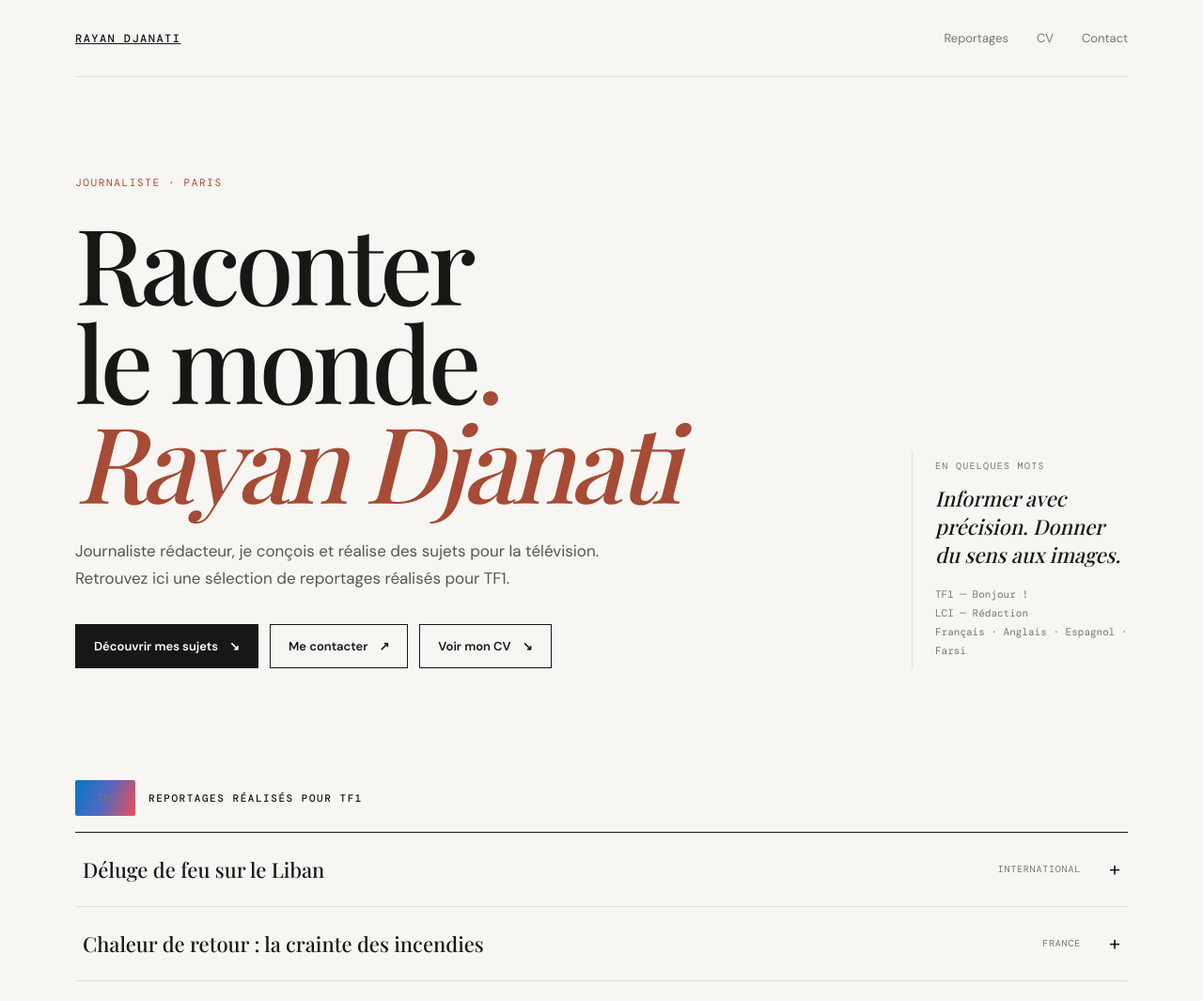
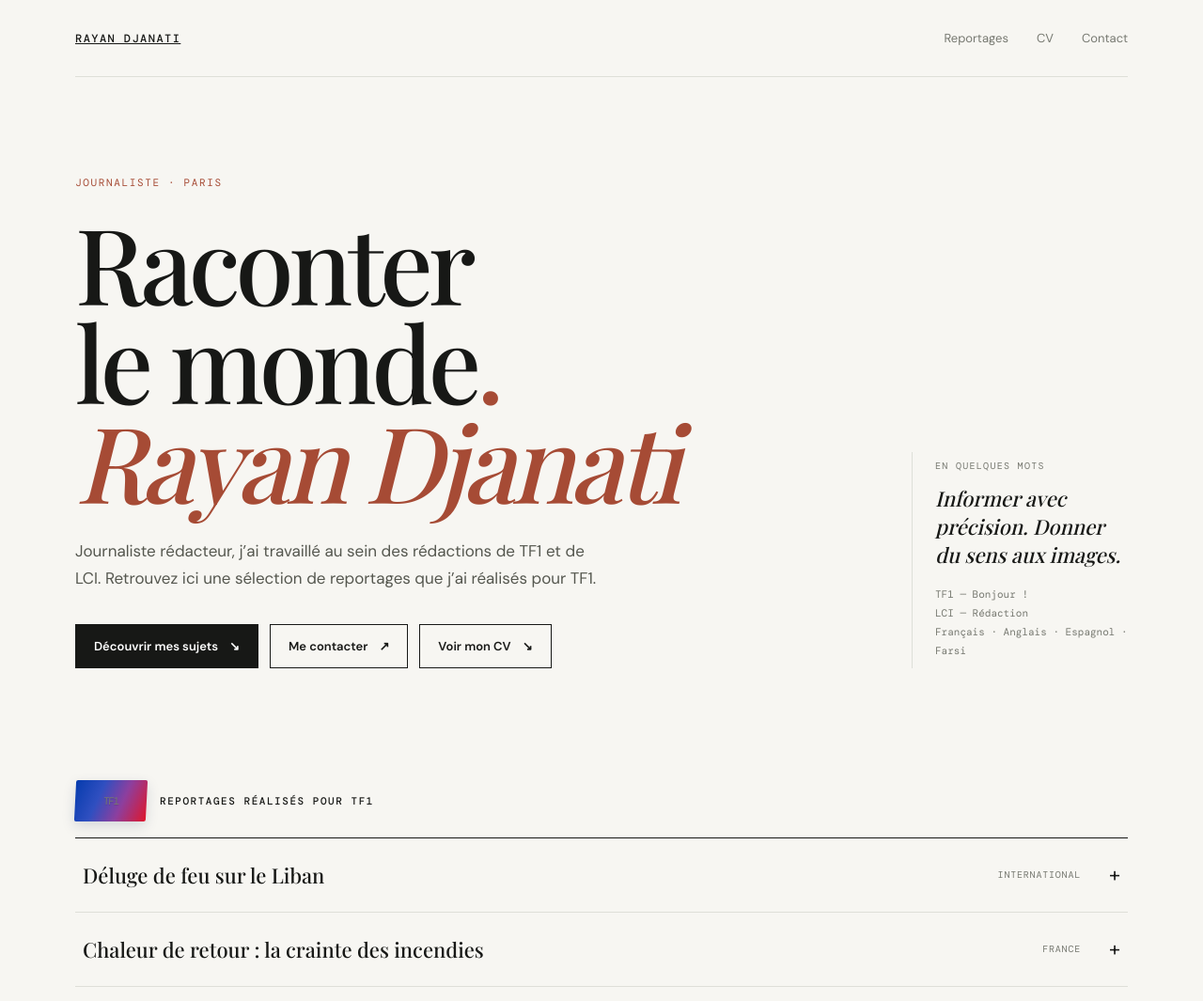
Before and after one commit to rayandjanati/portfolio, a plain HTML site: page index.html in a window 1280 px wide. Shown: the top 1065 px of the page at 94% size. Drawn offline with nearby package versions, Linux system fonts and the light colour scheme; a web font is replaced by a local one.

Commit message:
Clarify TF1 reportage experience and refine branding

```diff
--- a/index.html
+++ b/index.html
@@ -35,7 +35,7 @@ h1 em{font-weight:500;color:var(--accent)}
 .hero-aside p{font:italic 22px/1.35 'Playfair Display';margin-top:14px}
 .hero-aside small{display:block;margin-top:18px;font:11px 'DM Mono';color:var(--muted);line-height:1.8}
 .section-head{display:flex;align-items:end;justify-content:space-between;padding:17px 0;border-bottom:1px solid var(--ink);margin-top:10px}
-.section-head h2{font:500 11px 'DM Mono';letter-spacing:.14em;text-transform:uppercase}.section-brand{display:flex;align-items:center;gap:14px}.tf1-mark{display:inline-flex;align-items:center;justify-content:center;width:64px;height:38px;flex:0 0 64px;border-radius:2px;background:linear-gradient(110deg,#0876c9 0%,#5368bd 50%,#ed4e55 100%);color:#fff;font:700 23px/1 'DM Sans';letter-spacing:-.09em;box-shadow:none}
+.section-head h2{font:500 11px 'DM Mono';letter-spacing:.14em;text-transform:uppercase}.section-brand{display:flex;align-items:center;gap:14px}.tf1-mark{display:inline-flex;align-items:center;justify-content:center;width:76px;height:44px;flex:0 0 76px;border-radius:2px;background:linear-gradient(112deg,#063cae 0%,#304fc0 34%,#8d3f9e 64%,#df172c 100%);color:#fff;font:900 27px/1 Arial,sans-serif;letter-spacing:-.11em;text-shadow:0 1px 1px #0002;box-shadow:0 5px 14px #182d5526;transform:skew(-3deg)}
 .section-head span{font:11px 'DM Mono';color:var(--muted)}
 .rundown{border-bottom:1px solid var(--line)}
 .item{border-bottom:1px solid var(--line)}
@@ -80,7 +80,7 @@ footer{padding:22px 0;display:flex;justify-content:space-between;color:var(--mut
 <div>
 <div class="kicker">Journaliste · Paris</div>
 <h1>Raconter<br>le monde<span style="color:var(--accent)">.</span><br><em>Rayan Djanati</em></h1>
-<p class="intro">Journaliste rédacteur, je conçois et réalise des sujets pour la télévision. Retrouvez ici une sélection de reportages réalisés pour TF1.</p>
+<p class="intro">Journaliste rédacteur, j’ai travaillé au sein des rédactions de TF1 et de LCI. Retrouvez ici une sélection de reportages que j’ai réalisés pour TF1.</p>
 <div class="actions">
 <a class="btn primary" href="#sujets">Découvrir mes sujets <span>↘</span></a>
 <a class="btn" href="mailto:rayan.djanati@gmail.com">Me contacter <span>↗</span></a>
@@ -116,7 +116,7 @@ const SUJETS=[
 {title:"Feuilles d'automne en été",category:"France",date:"",vimeoId:"1218871548"}
 ];
 const list=document.getElementById('rundownList');
-SUJETS.forEach((s,i)=>{
+SUJETS.forEach((s)=>{
  const item=document.createElement('article');item.className='item';
  const btn=document.createElement('button');btn.type='button';btn.setAttribute('aria-expanded','false');
  btn.innerHTML='<span class="title"></span><span class="category"></span><span class="plus">+</span>';
```
